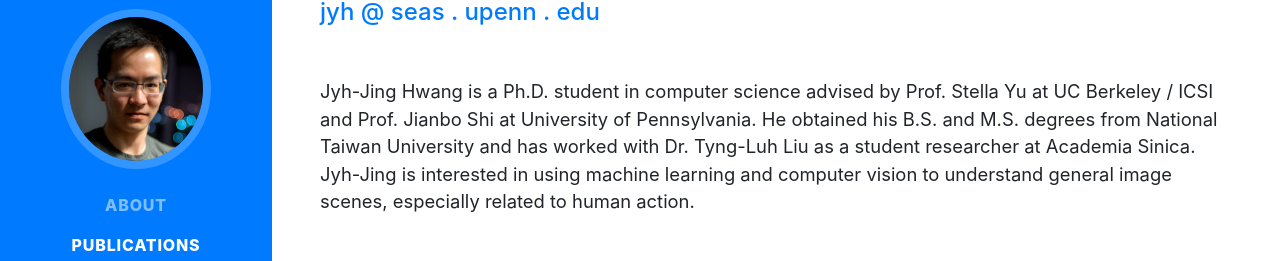
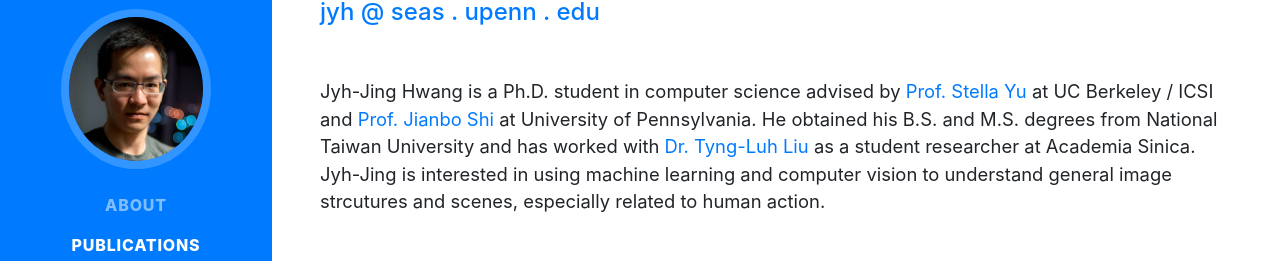
Before and after one commit to jyhjinghwang/jyhjinghwang.github.io, a website with bundled scripts: page index.html in a window 1280 px wide. Shown: the part 267-528 px from the top of the page. Built offline with nearby package versions, Linux system fonts and the light colour scheme; a web font is replaced by a local one.

Commit message:
Add hyperlinks

```diff
--- a/index.html
+++ b/index.html
@@ -56,7 +56,7 @@
           </h1>
           <div class="subheading mb-5"><a href="mailto:jyh@seas.upenn.edu">jyh @ seas . upenn . edu</a>
           </div>
-          <p class="lead mb-5">Jyh-Jing Hwang is a Ph.D. student in computer science advised by Prof. Stella Yu at UC Berkeley / ICSI and Prof. Jianbo Shi at University of Pennsylvania.  He obtained his B.S. and M.S. degrees from National Taiwan University and has worked with Dr. Tyng-Luh Liu as a student researcher at Academia Sinica.  Jyh-Jing is interested in using machine learning and computer vision to understand general image scenes, especially related to human action.</p>
+          <p class="lead mb-5">Jyh-Jing Hwang is a Ph.D. student in computer science advised by <a href="http://www1.icsi.berkeley.edu/~stellayu/">Prof. Stella Yu</a> at UC Berkeley / ICSI and <a href="http://www.cis.upenn.edu/~jshi/">Prof. Jianbo Shi</a> at University of Pennsylvania.  He obtained his B.S. and M.S. degrees from National Taiwan University and has worked with <a href="http://www.iis.sinica.edu.tw/~liutyng/">Dr. Tyng-Luh Liu</a> as a student researcher at Academia Sinica.  Jyh-Jing is interested in using machine learning and computer vision to understand general image strcutures and scenes, especially related to human action.</p>
           <div class="social-icons">
 <!--           <a href="mailto:jyh@berkeley.edu">
               <i class="fab fa-mail"></i>
```
